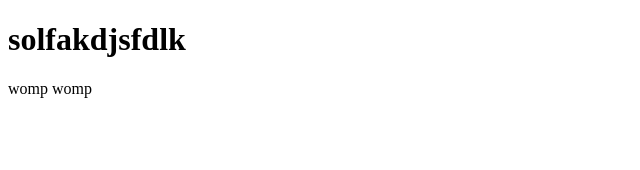
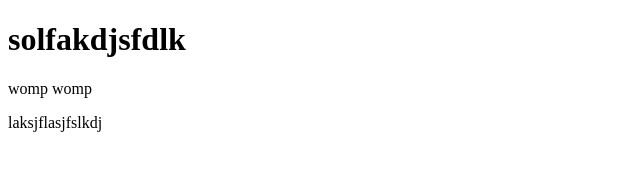
Before and after one commit to uprighted-learners/test2424, a plain HTML site: page index.html in a window 1280 px wide. Shown: the whole page, without its empty margins (0-640 px from the left). Drawn offline with Linux system fonts and the light colour scheme.

Commit message:
other commit

```diff
--- a/index.html
+++ b/index.html
@@ -8,5 +8,6 @@
 	<body>
 		<h1>solfakdjsfdlk</h1>
 		<p>womp womp</p>
+        <p>laksjflasjfslkdj</p>
 	</body>
 </html>
```
